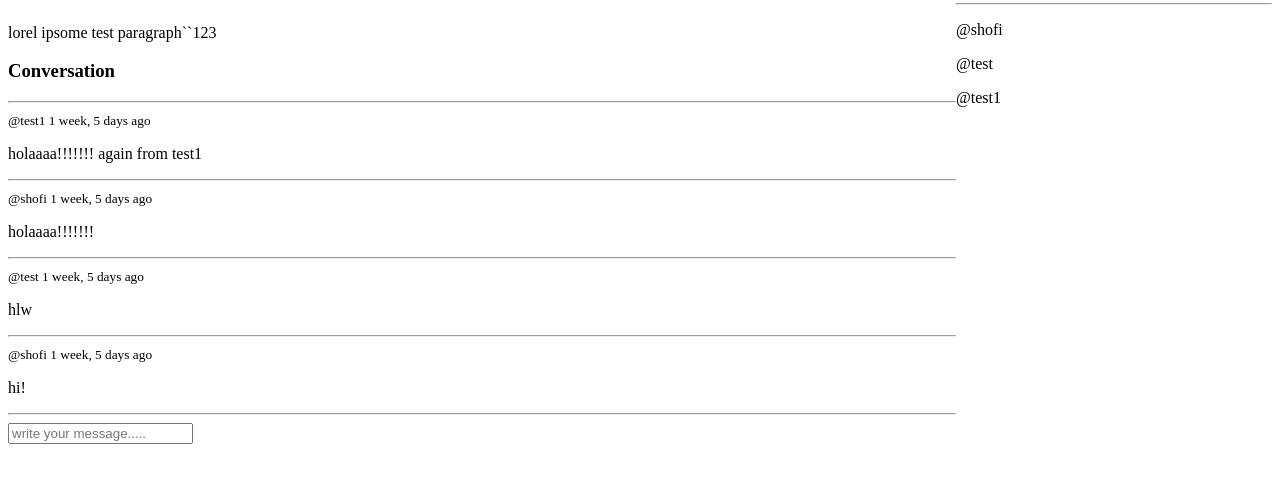
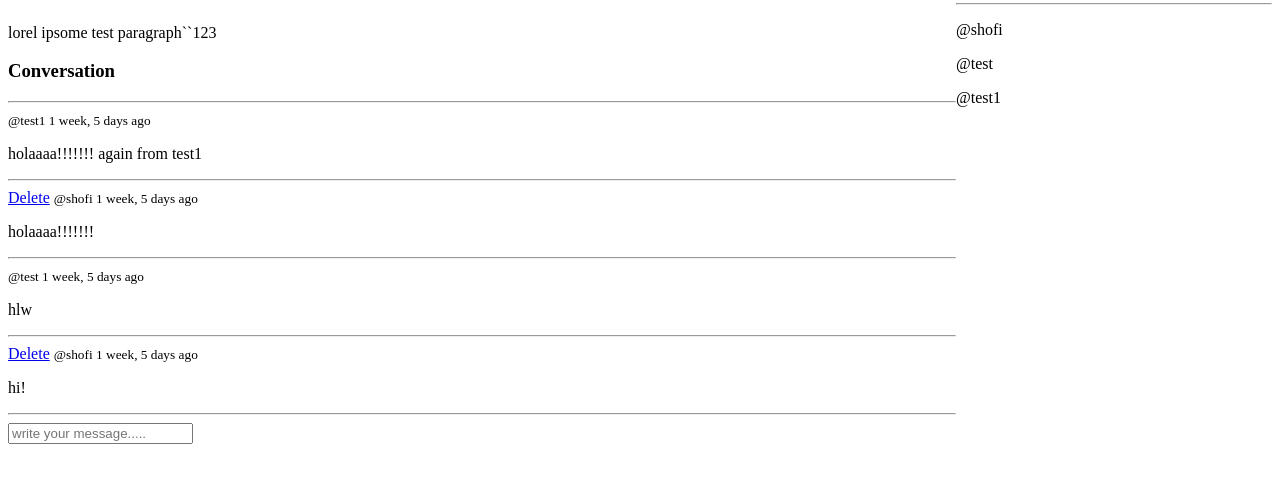
Before and after one commit to mdshofiullah/DiscussApp, a Django app: page /room/6 in a window 1280 px wide. Shown: the part 243-726 px from the top of the page. Run offline with Django 4.2, Linux system fonts and the light colour scheme; a user stored in the database is signed in; data comes from the database, SQL or seed files in the repository.

Commit message:
Deleting comment from room

```diff
--- a/base/templates/base/room.html
+++ b/base/templates/base/room.html
@@ -17,6 +17,9 @@
 
 			{% for message in room_messages %}
 			<div>
+				{% if request.user == message.user %}
+				<a href="{% url 'delete-message' message.id %}">Delete</a>
+				{% endif %}
 				<small>@{{message.user}} {{message.created|timesince}} ago</small>
 				<p>{{message.body}}</p>
 				<hr />
--- a/base/urls.py
+++ b/base/urls.py
@@ -14,6 +14,7 @@ urlpatterns = [
     path('create-room/', views.createRoom, name='create-room'),
     path('update-room/<str:pk>', views.updateRoom, name='update-room'),
     path('delete-room/<str:pk>', views.deleteRoom, name='delete-room'),
+    path('delete-message/<str:pk>', views.deleteMessage, name='delete-message'),
 
 
 ]
--- a/base/views.py
+++ b/base/views.py
@@ -149,3 +149,16 @@ def deleteRoom(request, pk):
         room.delete()
         return redirect('home')
     return render(request, 'base/delete.html', {'obj': room})
+
+
+@login_required(login_url='login')
+def deleteMessage(request, pk):
+    message = Message.objects.get(id=pk)
+
+    if request.user != message.user:
+        return HttpResponse('You can not allow here!!!!!')
+
+    if request.method == 'POST':
+        message.delete()
+        return redirect('home')
+    return render(request, 'base/delete.html', {'obj': message})
```
